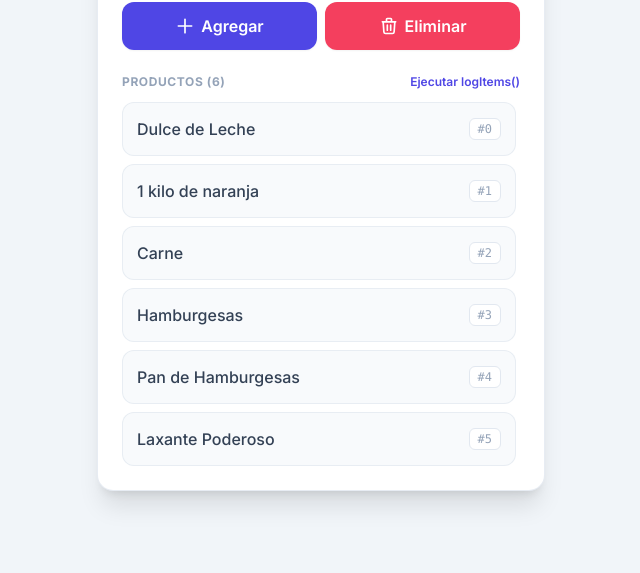
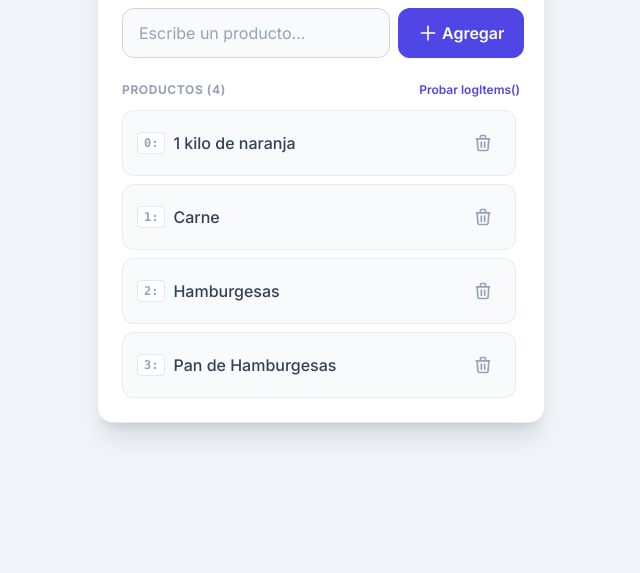
Before and after one commit to AFPX64/Arrays-Lista-del-Super-P-I-II-y-III, a plain HTML site: page index.html in a window 1280 px wide. Shown: the part 227-800 px from the top of the page, without its empty margins (319-959 px from the left). Drawn offline with nearby package versions, Linux system fonts and the light colour scheme.

Commit message:
Update index.html

```diff
--- a/index.html
+++ b/index.html
@@ -12,60 +12,66 @@
         }
         .completed {
             text-decoration: line-through;
-            opacity: 0.5;
+            opacity: 0.55;
+            color: #64748b;
         }
     </style>
 </head>
 <body class="bg-slate-100 min-h-screen flex flex-col items-center justify-center p-4 sm:p-6 text-slate-800">
 
     <main class="w-full max-w-md bg-white rounded-2xl shadow-xl p-6 border border-slate-200/80">
-        <!-- Título Principal -->
+        <!-- 1. Título visible -->
         <h1 class="text-3xl font-extrabold text-slate-900 text-center mb-6 tracking-tight">Lista De Super</h1>
 
+        <!-- 2. Barra de entrada de texto y Botón Agregar -->
         <div class="space-y-3 mb-6">
-            <!-- Barra de entrada de texto -->
-            <input type="text" id="itemInput" placeholder="Escribe un producto..."
-                   class="w-full px-4 py-3 rounded-xl border border-slate-300 focus:outline-none focus:ring-2 focus:ring-indigo-500 focus:border-indigo-500 transition text-slate-800 bg-slate-50 placeholder-slate-400">
+            <div class="flex gap-2">
+                <input type="text" id="itemInput" placeholder="Escribe un producto..."
+                       class="flex-1 px-4 py-3 rounded-xl border border-slate-300 focus:outline-none focus:ring-2 focus:ring-indigo-500 focus:border-indigo-500 transition text-slate-800 bg-slate-50 placeholder-slate-400">
 
-            <!-- Botones de Agregar y Eliminar -->
-            <div class="flex gap-2">
-                <button id="addBtn" class="flex-1 bg-indigo-600 hover:bg-indigo-700 text-white font-semibold py-3 px-4 rounded-xl shadow-sm transition active:scale-95 flex items-center justify-center gap-1.5">
+                <button id="addBtn" class="bg-indigo-600 hover:bg-indigo-700 text-white font-semibold py-3 px-5 rounded-xl shadow-sm transition active:scale-95 flex items-center justify-center gap-1">
                     <svg class="w-5 h-5" fill="none" stroke="currentColor" viewBox="0 0 24 24"><path stroke-linecap="round" stroke-linejoin="round" stroke-width="2" d="M12 4v16m8-8H4"></path></svg>
                     Agregar
                 </button>
-                <button id="deleteBtn" class="flex-1 bg-rose-500 hover:bg-rose-600 text-white font-semibold py-3 px-4 rounded-xl shadow-sm transition active:scale-95 flex items-center justify-center gap-1.5">
-                    <svg class="w-5 h-5" fill="none" stroke="currentColor" viewBox="0 0 24 24"><path stroke-linecap="round" stroke-linejoin="round" stroke-width="2" d="M19 7l-.867 12.142A2 2 0 0116.138 21H7.862a2 2 0 01-1.995-1.858L5 7m5 4v6m4-6v6m1-10V4a1 1 0 00-1-1h-4a1 1 0 00-1 1v3M4 7h16"></path></svg>
-                    Eliminar
-                </button>
             </div>
 
-            <!-- Mensaje de notificación -->
             <div id="feedbackMsg" class="hidden text-xs text-center font-medium p-2 rounded-lg transition-all"></div>
         </div>
 
         <div>
             <div class="flex justify-between items-center mb-3">
                 <h2 class="text-xs font-bold text-slate-400 uppercase tracking-wider">Productos (<span id="itemCount">0</span>)</h2>
-                <button id="logConsoleBtn" title="Imprimir en consola" class="text-xs text-indigo-600 hover:text-indigo-800 font-semibold transition">Ejecutar logItems()</button>
+                <button id="logConsoleBtn" class="text-xs text-indigo-600 hover:text-indigo-800 font-semibold transition">Probar logItems()</button>
             </div>
+
+            <!-- Lista interactiva de productos -->
             <ul id="superList" class="space-y-2 max-h-[380px] overflow-y-auto pr-1">
-                <!-- Se llena dinámicamente con JavaScript -->
+                <!-- Se llena dinámicamente -->
             </ul>
         </div>
     </main>
 
     <script>
-        // Array inicial de elementos
-        let listaDeSuper = [
-            "Dulce de Leche",
-            "1 kilo de naranja",
-            "Carne",
-            "Hamburgesas",
-            "Pan de Hamburgesas",
-            "Laxante Poderoso"
-        ];
+        let listaDeSuper = [];
 
-        // Función de impresión requerida (logItems)
+        listaDeSuper.push("Dulce de Leche");
+        listaDeSuper.push("1 kilo de naranja");
+        listaDeSuper.push("Carne");
+        listaDeSuper.push("Hamburgesas");
+        listaDeSuper.push("Pan de Hamburgesas");
+        listaDeSuper.push("Laxante Poderoso");
+
+        let primerElemento = listaDeSuper[0];
+        let ultimoElemento = listaDeSuper.length - 1;
+        let elementoFinal = listaDeSuper[ultimoElemento];
+
+        // INSTRUCCIONES ORIGINALES
+        let largoActual = listaDeSuper.length;
+        let noHabia = listaDeSuper.pop();
+        let comprado = listaDeSuper.shift();
+        let largoFinal = listaDeSuper.length;
+
+        // 1. Función logItems con .forEach()
         function logItems(arreglo) {
             console.log("--- Lista de Supermercado ---");
             arreglo.forEach((producto, indice) => {
@@ -73,16 +79,14 @@
             });
         }
 
-        // Elementos DOM
+        // DOM elements
         const itemInput = document.getElementById('itemInput');
         const addBtn = document.getElementById('addBtn');
-        const deleteBtn = document.getElementById('deleteBtn');
         const superList = document.getElementById('superList');
         const itemCount = document.getElementById('itemCount');
         const feedbackMsg = document.getElementById('feedbackMsg');
         const logConsoleBtn = document.getElementById('logConsoleBtn');
 
-        // Función para mostrar mensajes informativos breves
         function showNotification(msg, isError = false) {
             feedbackMsg.textContent = msg;
             feedbackMsg.className = `text-xs text-center font-medium p-2 rounded-lg transition-all ${
@@ -91,10 +95,18 @@
             feedbackMsg.classList.remove('hidden');
             setTimeout(() => {
                 feedbackMsg.classList.add('hidden');
-            }, 2500);
+            }, 2000);
         }
 
-        // Renderizar elementos en pantalla
+        // Eliminar producto por su índice usando .splice()
+        function deleteItem(index) {
+            const borrado = listaDeSuper.splice(index, 1);
+            showNotification(`Se eliminó: "${borrado[0]}"`);
+            renderList();
+            logItems(listaDeSuper);
+        }
+
+        // Renderizar la lista
         function renderList() {
             superList.innerHTML = '';
 
@@ -106,34 +118,57 @@
 
             listaDeSuper.forEach((item, index) => {
                 const li = document.createElement('li');
-                li.className = 'group flex items-center justify-between p-3.5 bg-slate-50 hover:bg-slate-100/80 rounded-xl cursor-pointer border border-slate-200/70 transition select-none';
+                li.className = 'flex items-center justify-between p-3.5 bg-slate-50 hover:bg-slate-100/80 rounded-xl border border-slate-200/70 transition select-none group';
 
-                const span = document.createElement('span');
-                span.className = 'font-medium text-slate-700 transition-all';
-                span.textContent = item;
+                // Div interactivo para tachar
+                const textContainer = document.createElement('div');
+                textContainer.className = 'flex items-center gap-2 flex-1 cursor-pointer mr-2';
 
-                // Función para tachar/des-tachar al hacer clic sobre un elemento
-                li.addEventListener('click', () => {
-                    span.classList.toggle('completed');
+                const indexSpan = document.createElement('span');
+                indexSpan.className = 'font-mono text-xs font-bold text-slate-400 bg-white px-1.5 py-0.5 rounded border border-slate-200';
+                indexSpan.textContent = `${index}:`;
+
+                const nameSpan = document.createElement('span');
+                nameSpan.className = 'font-medium text-slate-700 transition-all';
+                nameSpan.textContent = item;
+
+                textContainer.appendChild(indexSpan);
+                textContainer.appendChild(nameSpan);
+
+                // Evento para tachar/destachar al hacer clic
+                textContainer.addEventListener('click', () => {
+                    nameSpan.classList.toggle('completed');
                 });
 
-                const badge = document.createElement('span');
-                badge.className = 'text-xs text-slate-400 font-mono bg-white px-2 py-0.5 rounded-md border border-slate-200';
-                badge.textContent = `#${index}`;
+                // Botón con ícono de tacho de basura
+                const deleteBtn = document.createElement('button');
+                deleteBtn.className = 'text-slate-400 hover:text-rose-600 hover:bg-rose-50 p-2 rounded-lg transition-colors flex items-center justify-center';
+                deleteBtn.title = 'Eliminar producto';
+                deleteBtn.innerHTML = `
+                    <svg class="w-5 h-5" fill="none" stroke="currentColor" viewBox="0 0 24 24">
+                        <path stroke-linecap="round" stroke-linejoin="round" stroke-width="2" d="M19 7l-.867 12.142A2 2 0 0116.138 21H7.862a2 2 0 01-1.995-1.858L5 7m5 4v6m4-6v6m1-10V4a1 1 0 00-1-1h-4a1 1 0 00-1 1v3M4 7h16"></path>
+                    </svg>
+                `;
 
-                li.appendChild(span);
-                li.appendChild(badge);
+                // Evento de eliminación directa por tacho de basura
+                deleteBtn.addEventListener('click', (e) => {
+                    e.stopPropagation();
+                    deleteItem(index);
+                });
+
+                li.appendChild(textContainer);
+                li.appendChild(deleteBtn);
                 superList.appendChild(li);
             });
 
             itemCount.textContent = listaDeSuper.length;
         }
 
-        // Función Agregar
+        // Agregar nuevo producto
         function addItem() {
             const val = itemInput.value.trim();
             if (val === '') {
-                showNotification('Escribe el nombre de un producto', true);
+                showNotification('Ingresa el nombre de un producto', true);
                 return;
             }
             listaDeSuper.push(val);
@@ -141,34 +176,11 @@
             showNotification(`"${val}" fue agregado`);
             itemInput.value = '';
             itemInput.focus();
+            logItems(listaDeSuper);
         }
 
-        // Función Eliminar buscando por texto de la barra
-        function deleteItem() {
-            const val = itemInput.value.trim();
-            if (val === '') {
-                showNotification('Escribe en la barra el nombre del producto a eliminar', true);
-                return;
-            }
-
-            // Buscar producto ignorando mayúsculas/minúsculas
-            const index = listaDeSuper.findIndex(
-                item => item.toLowerCase() === val.toLowerCase()
-            );
-
-            if (index !== -1) {
-                const eliminado = listaDeSuper.splice(index, 1);
-                renderList();
-                showNotification(`"${eliminado[0]}" fue eliminado`);
-                itemInput.value = '';
-            } else {
-                showNotification(`No se encontró "${val}" en la lista`, true);
-            }
-        }
-
-        // Event Listeners
+        // Listeners
         addBtn.addEventListener('click', addItem);
-        deleteBtn.addEventListener('click', deleteItem);
         logConsoleBtn.addEventListener('click', () => logItems(listaDeSuper));
 
         itemInput.addEventListener('keypress', (e) => {
```
